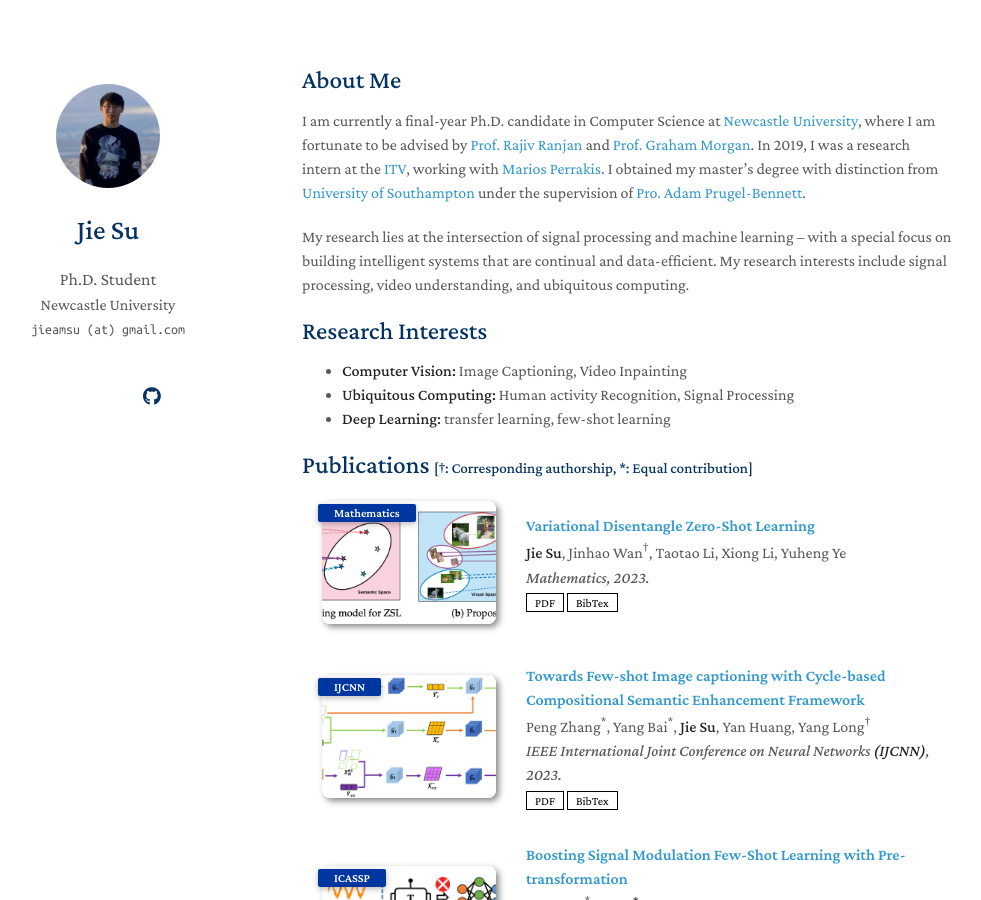
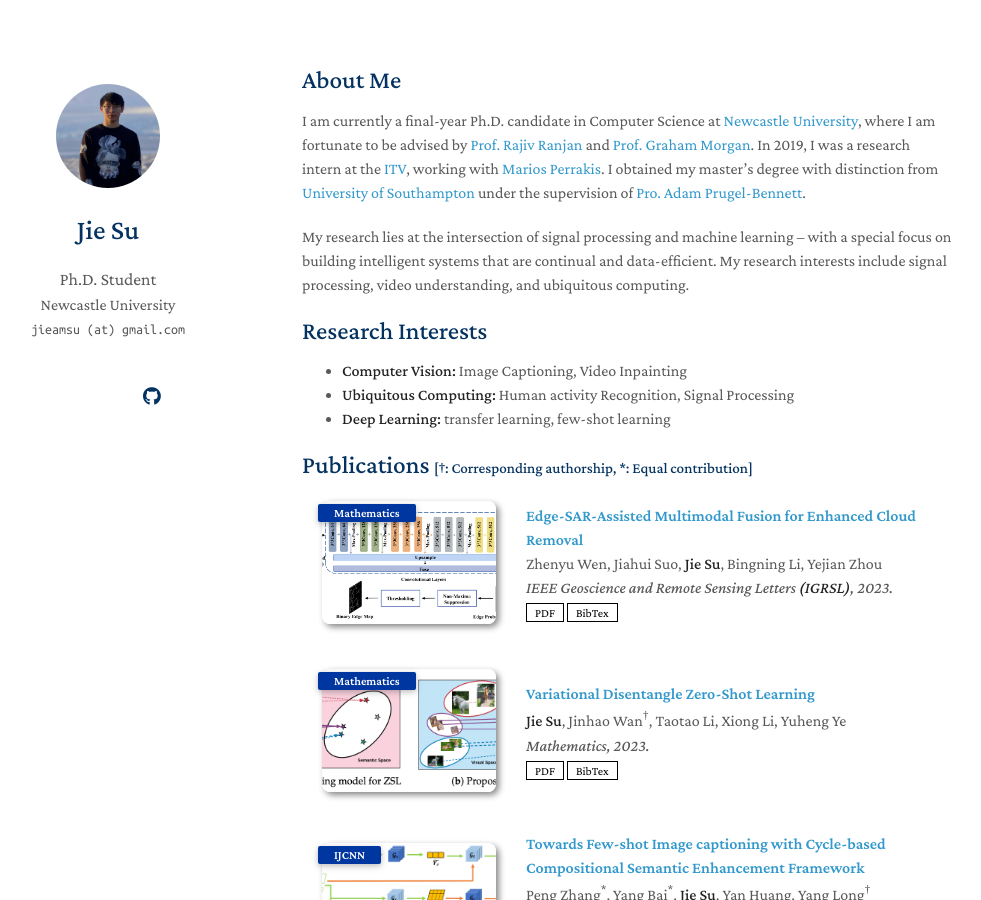
Before and after one commit to Jie-su/Jie-su.github.io, a Jekyll site: the page built from index.md, in a window 1280 px wide and 900 px high. Shown: the whole window, without its empty margins (168-1149 px from the left). Built offline with Jekyll 4.4.1, drawn with Linux system fonts in a browser that asks for light colours; nearby versions of some CDN libraries; a style sheet for code colours, icons or effects is not loaded; our own code applies the rules of GitHub Pages for plain Markdown files.

Commit message:
update new paper

```diff
--- a/_includes/publications.md
+++ b/_includes/publications.md
@@ -2,6 +2,26 @@
 
 <div class="publications">
 <ol class="bibliography">
+<!-- ####################################Start##################################-->
+<li>
+<div class="pub-row">
+  <div class="col-sm-3 abbr" style="position: relative;padding-right: 15px;padding-left: 15px;">
+    <img src="assets/img/3517257.png" class="teaser img-fluid z-depth-1">
+    <abbr class="badge">Mathematics</abbr>
+  </div>
+  <div class="col-sm-9" style="position: relative;width: 100%;padding-right: 15px;padding-left: 20px;">
+    <div class="title"><a href="https://ieeexplore.ieee.org/document/10225590">Edge-SAR-Assisted Multimodal Fusion for Enhanced Cloud Removal</a></div>
+    <div class="author">Zhenyu Wen, Jiahui Suo, <strong>Jie Su</strong>, Bingning Li, Yejian Zhou</div>
+    <div class="periodical"><em> IEEE Geoscience and Remote Sensing Letters <strong>(IGRSL)</strong>, 2023.</em></div>
+    <div class="links">
+      <a href="assets/paper/3517257.pdf" class="btn btn-sm z-depth-0" role="button" target="_blank" style="font-size:12px;">PDF</a>
+      <a href="" class="btn btn-sm z-depth-0" role="button" target="_blank" style="font-size:12px;">BibTex</a>
+    </div>
+  </div>
+</div>
+</li>
+<br>
+<!-- #####################################End###################################-->
 <!-- ####################################Start##################################-->
 <li>
 <div class="pub-row">
```
Also changed, not shown: assets/img/3517257.png (added), assets/img/WX20230819-165859@2x.png (added), 1 other file.
